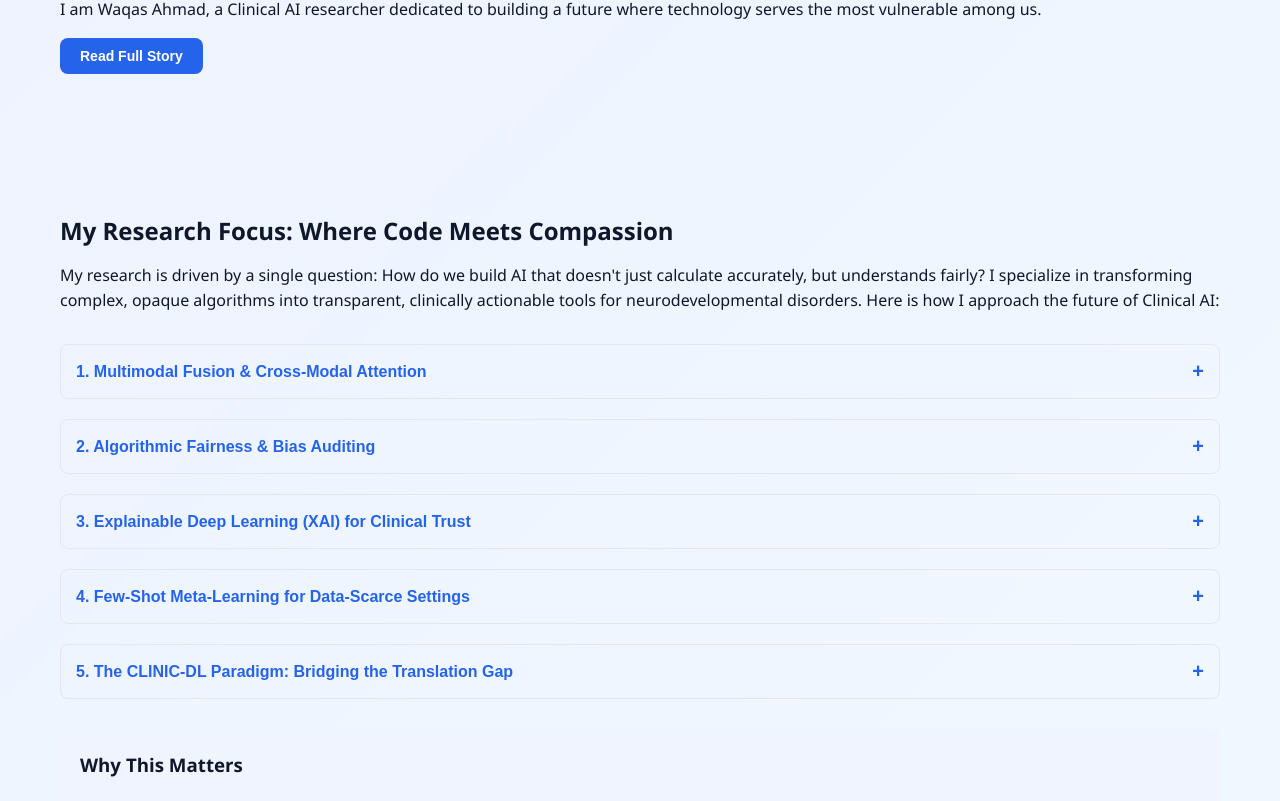
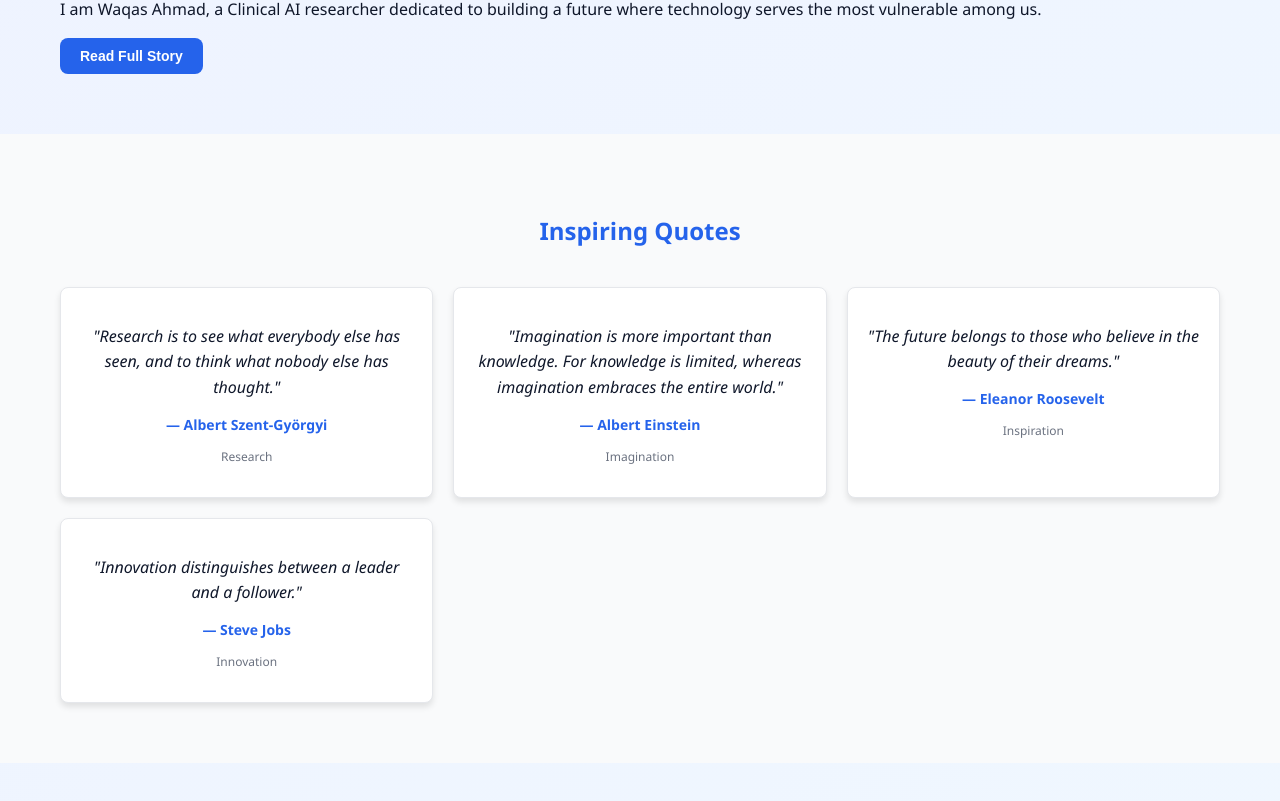
Before and after one commit to Waqas123-tech/Academic_portfolio_web, a React (Create React App) app: page / in a window 1280 px wide. Shown: the part 813-1614 px from the top of the page. Built offline with nearby package versions, Linux system fonts and the light colour scheme.

Commit message:
Add inspiring quotes section with research, imagination, and innovation quotes

```diff
--- a/src/App.js
+++ b/src/App.js
@@ -2,6 +2,7 @@ import React from 'react';
 import Navbar from './components/Navbar';
 import Hero from './components/Hero';
 import About from './components/About';
+import Quotes from './components/Quotes';
 import Research from './components/Research';
 import Skills from './components/Skills';
 import Projects from './components/Projects';
@@ -15,6 +16,7 @@ function App() {
       <Navbar />
       <Hero />
       <About />
+      <Quotes />
       <Research />
       <Skills />
       <Projects />
--- /dev/null
+++ b/src/components/Quotes.js
@@ -0,0 +1,56 @@
+import React from 'react';
+
+const Quotes = () => {
+  const quotes = [
+    {
+      text: "Research is to see what everybody else has seen, and to think what nobody else has thought.",
+      author: "Albert Szent-Györgyi",
+      category: "Research"
+    },
+    {
+      text: "Imagination is more important than knowledge. For knowledge is limited, whereas imagination embraces the entire world.",
+      author: "Albert Einstein",
+      category: "Imagination"
+    },
+    {
+      text: "The future belongs to those who believe in the beauty of their dreams.",
+      author: "Eleanor Roosevelt",
+      category: "Inspiration"
+    },
+    {
+      text: "Innovation distinguishes between a leader and a follower.",
+      author: "Steve Jobs",
+      category: "Innovation"
+    }
+  ];
+
+  return (
+    <section id="quotes" style={{ padding: '60px', backgroundColor: '#f9fafb' }}>
+      <h2 style={{ textAlign: 'center', marginBottom: '40px', color: '#2563eb' }}>Inspiring Quotes</h2>
+      <div style={{ display: 'grid', gridTemplateColumns: 'repeat(auto-fit, minmax(300px, 1fr))', gap: '20px', maxWidth: '1200px', margin: 'auto' }}>
+        {quotes.map((quote, index) => (
+          <div key={index} style={{
+            padding: '20px',
+            border: '1px solid #e5e7eb',
+            borderRadius: '8px',
+            backgroundColor: '#ffffff',
+            boxShadow: '0 4px 6px rgba(0, 0, 0, 0.1)',
+            textAlign: 'center'
+          }}>
+            <p style={{ fontSize: '16px', fontStyle: 'italic', marginBottom: '10px', lineHeight: '1.6' }}>
+              "{quote.text}"
+            </p>
+            <p style={{ fontSize: '14px', fontWeight: 'bold', color: '#2563eb' }}>
+              — {quote.author}
+            </p>
+            <p style={{ fontSize: '12px', color: '#6b7280' }}>
+              {quote.category}
+            </p>
+          </div>
+        ))}
+      </div>
+    </section>
+  );
+};
+
+export default Quotes;
```
